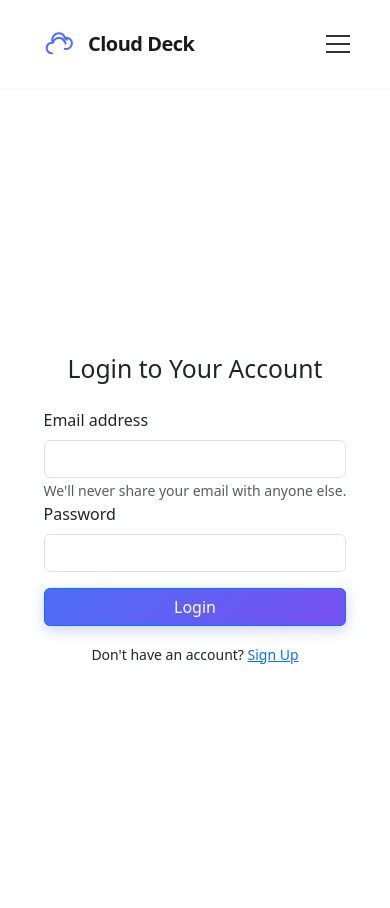
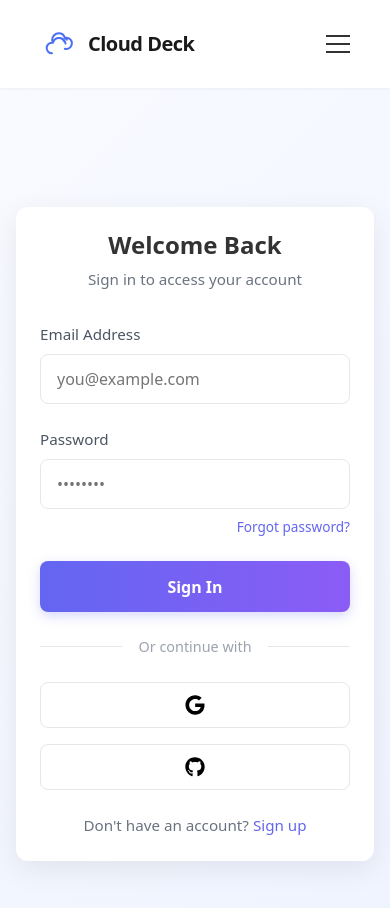
Before and after one commit to Shubham-Singh-01/Cloud_Deck, a React (Create React App) app: page /login in a window 390 px wide. Shown: the top 908 px of the page. Built offline with nearby package versions, Linux system fonts and the light colour scheme.

Commit message:
UI Update 1.2
1. Fixed UnClickable Logo Button linked to Main Page.
2. Revamped the Login. js
3. Revamped the Signup.js
4. Combined the Login & Signup Css (For Now)
5. Linked Main Page Buttons to their Respective Pages.
6. Fixed UI for Mobile View.

```diff
--- a/package.json
+++ b/package.json
@@ -14,6 +14,7 @@
     "react": "^18.3.1",
     "react-bootstrap-icons": "^1.10.3",
     "react-dom": "^18.2.0",
+    "react-icons": "^5.5.0",
     "react-router-dom": "^6.17.0",
     "react-scripts": "5.0.1",
     "web-vitals": "^2.1.4"
--- a/public/index.html
+++ b/public/index.html
@@ -17,7 +17,7 @@
     <link href="https://cdn.jsdelivr.net/npm/bootstrap@5.3.2/dist/css/bootstrap.min.css" rel="stylesheet"
     integrity="sha384-T3c6CoIi6uLrA9TneNEoa7RxnatzjcDSCmG1MXxSR1GAsXEV/Dwwykc2MPK8M2HN" crossorigin="anonymous">
 
-    <title>Corporate-DB</title>
+    <title>Cloud Deck</title>
   </head>
   <body>
     <noscript>You need to enable JavaScript to run this app.</noscript>
--- a/src/Styles/Home.css
+++ b/src/Styles/Home.css
@@ -159,6 +159,7 @@ a {
   font-size: 1rem;
   transition: all 0.3s ease;
   cursor: pointer;
+  text-decoration: none;
 }
 
 .btn-primary {
--- /dev/null
+++ b/src/Styles/LoginSignup.css
@@ -0,0 +1,232 @@
+/* Auth.css - Styles for Login and Signup pages */
+
+/* Main container */
+.auth-container {
+  min-height: 100vh;
+  display: flex;
+  justify-content: center;
+  align-items: center;
+  background: linear-gradient(135deg, #f8faff 0%, #f0f4ff 100%);
+  padding: 2rem 1rem;
+  padding-top: 80px; /* Space for navbar */
+}
+
+/* Form container */
+.auth-form-card {
+  width: 100%;
+  max-width: 460px;
+  background-color: white;
+  border-radius: 12px;
+  box-shadow: 0 8px 30px rgba(0, 0, 0, 0.08);
+  padding: 2.5rem;
+  transition: transform 0.3s ease;
+}
+
+.auth-form-card:hover {
+  transform: translateY(-5px);
+}
+
+/* Form header */
+.auth-header {
+  margin-bottom: 2rem;
+  text-align: center;
+}
+
+.auth-title {
+  font-size: 1.8rem;
+  font-weight: 700;
+  color: #333;
+  margin-bottom: 0.5rem;
+}
+
+.auth-subtitle {
+  font-size: 0.95rem;
+  color: #6b7280;
+  margin-bottom: 0;
+}
+
+/* Form groups */
+.auth-form-group {
+  margin-bottom: 1.5rem;
+  position: relative;
+}
+
+.auth-form-label {
+  display: block;
+  margin-bottom: 0.5rem;
+  font-weight: 500;
+  color: #4b5563;
+  font-size: 0.95rem;
+}
+
+.auth-form-input {
+  width: 100%;
+  padding: 0.75rem 1rem;
+  border: 1px solid #e5e7eb;
+  border-radius: 8px;
+  font-size: 1rem;
+  transition: all 0.2s ease;
+}
+
+.auth-form-input:focus {
+  outline: none;
+  border-color: #6366f1;
+  box-shadow: 0 0 0 3px rgba(99, 102, 241, 0.1);
+}
+
+.auth-form-input.error {
+  border-color: #ef4444;
+  background-color: #fff5f5;
+}
+
+.auth-form-hint {
+  display: block;
+  margin-top: 0.5rem;
+  font-size: 0.8rem;
+  color: #6b7280;
+}
+
+.auth-form-error {
+  color: #ef4444;
+  font-size: 0.8rem;
+  margin-top: 0.5rem;
+}
+
+/* Button */
+.auth-button {
+  display: block;
+  width: 100%;
+  padding: 0.85rem 1.5rem;
+  background: linear-gradient(90deg, #6366f1, #8b5cf6);
+  color: white;
+  border: none;
+  border-radius: 8px;
+  font-weight: 600;
+  font-size: 1rem;
+  cursor: pointer;
+  transition: all 0.3s ease;
+  margin-top: 1.5rem;
+  box-shadow: 0 4px 12px rgba(99, 102, 241, 0.25);
+}
+
+.auth-button:hover {
+  transform: translateY(-2px);
+  box-shadow: 0 6px 20px rgba(99, 102, 241, 0.35);
+}
+
+.auth-button:active {
+  transform: translateY(0);
+}
+
+/* Alternative links */
+.auth-alt-link {
+  text-align: center;
+  margin-top: 1.5rem;
+  font-size: 0.95rem;
+  color: #6b7280;
+}
+
+.auth-alt-link a {
+  color: #6366f1;
+  font-weight: 500;
+  text-decoration: none;
+}
+
+.auth-alt-link a:hover {
+  text-decoration: underline;
+}
+
+/* Separator */
+.auth-separator {
+  display: flex;
+  align-items: center;
+  text-align: center;
+  margin: 1.5rem 0;
+}
+
+.auth-separator::before,
+.auth-separator::after {
+  content: '';
+  flex: 1;
+  border-bottom: 1px solid #e5e7eb;
+}
+
+.auth-separator-text {
+  padding: 0 1rem;
+  color: #9ca3af;
+  font-size: 0.9rem;
+}
+
+/* Social login buttons */
+.auth-social-buttons {
+  display: flex;
+  gap: 1rem;
+  margin-top: 1rem;
+}
+
+.auth-social-button {
+  flex: 1;
+  display: flex;
+  align-items: center;
+  justify-content: center;
+  padding: 0.75rem;
+  border: 1px solid #e5e7eb;
+  border-radius: 8px;
+  background-color: white;
+  cursor: pointer;
+  transition: all 0.2s ease;
+}
+
+.auth-social-button:hover {
+  background-color: #f9fafb;
+  border-color: #d1d5db;
+}
+
+.auth-social-button svg {
+  width: 20px;
+  height: 20px;
+}
+
+/* Form animations */
+@keyframes fadeIn {
+  from {
+    opacity: 0;
+    transform: translateY(10px);
+  }
+  to {
+    opacity: 1;
+    transform: translateY(0);
+  }
+}
+
+.auth-animate-in {
+  animation: fadeIn 0.5s ease forwards;
+}
+
+/* Password visibility toggle */
+.password-toggle {
+  position: absolute;
+  right: 1rem;
+  top: 2.5rem;
+  cursor: pointer;
+  color: #9ca3af;
+}
+
+.password-toggle:hover {
+  color: #6366f1;
+}
+
+/* Responsive adjustments */
+@media (max-width: 640px) {
+  .auth-form-card {
+    padding: 1.5rem;
+  }
+
+  .auth-title {
+    font-size: 1.5rem;
+  }
+
+  .auth-social-buttons {
+    flex-direction: column;
+  }
+}
--- a/src/Styles/Navbar.css
+++ b/src/Styles/Navbar.css
@@ -29,6 +29,11 @@
   overflow: hidden;
   text-overflow: ellipsis;
   line-height: 2; /* Ensure vertical alignment */
+}
+
+.logo-link {
+  text-decoration: none;
+  color: inherit;
 }
 
 /* Add this to ensure consistent alignment */
--- a/src/components/Login.js
+++ b/src/components/Login.js
@@ -1,13 +1,19 @@
 import React, { useState } from "react";
 import { useNavigate, Link } from "react-router-dom";
-// import './Style.css';
+import { FaGoogle, FaGithub } from "react-icons/fa";
+import "../Styles/LoginSignup.css";
 
 const Login = () => {
-    const [credentials, setCredential] = useState({email: "",password: ""})
+  const [credentials, setCredentials] = useState({ email: "", password: "" });
+  const [errors, setErrors] = useState({});
+  const [loading, setLoading] = useState(false);
   let navigate = useNavigate();
 
   const handleSubmit = async (e) => {
     e.preventDefault();
+    setLoading(true); // Show loading state
+
+    // Original login logic
     const response = await fetch("http://localhost:5000/api/auth/Login", {
       method: 'POST',
       headers: {
@@ -15,8 +21,12 @@ const Login = () => {
       },
       body: JSON.stringify({email: credentials.email, password: credentials.password})
     });
+
     const json = await response.json();
     console.log(json);
+
+    setLoading(false); // Hide loading state regardless of result
+
     if (json.success){
       localStorage.setItem('token', json.authtoken);
       navigate("/Start");
@@ -24,51 +34,99 @@ const Login = () => {
     else{
       alert("Invalid credentials");
     }
+  };
+
+  const onChange = (e) => {
+    setCredentials({ ...credentials, [e.target.name]: e.target.value });
+
+    // Clear error when user starts typing
+    if (errors[e.target.name]) {
+      setErrors({ ...errors, [e.target.name]: null });
     }
-
-  const onChange = (e)=>{
-    setCredential({...credentials, [e.target.name]: e.target.value})
-  }
+  };
 
   return (
-    <div className="container cloud-bg d-flex justify-content-center align-items-center" style={{ minHeight: "100vh" }}>
-      <div className="form-container animate-fade-in">
-        <h2 className="text-center mb-4">Login to Your Account</h2>
+    <div className="auth-container">
+      <div className="auth-form-card auth-animate-in">
+        <div className="auth-header">
+          <h2 className="auth-title">Welcome Back</h2>
+          <p className="auth-subtitle">Sign in to access your account</p>
+        </div>
+
+        {errors.form && (
+          <div className="auth-form-error" style={{ marginBottom: '1rem', textAlign: 'center' }}>
+            {errors.form}
+          </div>
+        )}
+
         <form onSubmit={handleSubmit}>
-          <div className="form-group">
-            <label htmlFor="email" className="form-label">Email address</label>
+          <div className="auth-form-group">
+            <label htmlFor="email" className="auth-form-label">
+              Email Address
+            </label>
             <input
               type="email"
-              className="form-control"
+              className={`auth-form-input ${errors.email ? "error" : ""}`}
+              id="email"
+              name="email"
               value={credentials.email}
               onChange={onChange}
-              id="email"
-              name="email"
-              aria-describedby="emailHelp"
+              placeholder="you@example.com"
               required
             />
-            <small id="emailHelp" className="form-text">We'll never share your email with anyone else.</small>
+            {errors.email && <div className="auth-form-error">{errors.email}</div>}
           </div>
-          <div className="form-group">
-            <label htmlFor="password" className="form-label">Password</label>
+
+          <div className="auth-form-group">
+            <label htmlFor="password" className="auth-form-label">
+              Password
+            </label>
             <input
               type="password"
-              className="form-control"
+              className={`auth-form-input ${errors.password ? "error" : ""}`}
+              id="password"
+              name="password"
               value={credentials.password}
               onChange={onChange}
-              name="password"
-              id="password"
+              placeholder="••••••••"
               required
             />
+            {errors.password && <div className="auth-form-error">{errors.password}</div>}
+            <div style={{ display: "flex", justifyContent: "flex-end", marginTop: "0.5rem" }}>
+              <Link to="/forgot-password" style={{ fontSize: "0.85rem", color: "#6366f1", textDecoration: "none" }}>
+                Forgot password?
+              </Link>
             </div>
-          <button type="submit" className="btn btn-primary w-100 mt-3">Login</button>
-          <div className="text-center mt-3">
-            <small>Don't have an account? <Link to="/signup" className="text-primary">Sign Up</Link></small>
+          </div>
+
+          <button
+            type="submit"
+            className="auth-button"
+            disabled={loading}
+          >
+            {loading ? "Signing in..." : "Sign In"}
+          </button>
+
+          <div className="auth-separator">
+            <span className="auth-separator-text">Or continue with</span>
+          </div>
+
+          <div className="auth-social-buttons">
+            <button type="button" className="auth-social-button">
+              <FaGoogle />
+            </button>
+            <button type="button" className="auth-social-button">
+              <FaGithub />
+            </button>
+          </div>
+
+          <div className="auth-alt-link">
+            Don't have an account? <Link to="/signup">Sign up</Link>
           </div>
         </form>
       </div>
     </div>
-  )
-}
+  );
+};
 
-export default Login
+export default Login;
--- a/src/components/Navbar.js
+++ b/src/components/Navbar.js
@@ -12,6 +12,7 @@ const Navbar = ({ isLoggedIn, userName }) => {
   return (
     <nav className="cloud-navbar">
       <div className="cloud-navbar-container">
+        <a href="/" className="logo-link">
           <div className="logo-container">
             <div className="logo-icon">
               <svg
@@ -29,6 +30,7 @@ const Navbar = ({ isLoggedIn, userName }) => {
             </div>
             <h3 className="logo-text">Cloud Deck</h3>
           </div>
+        </a>
         <button
           className={`cloud-navbar-toggler ${isExpanded ? "expanded" : ""}`}
           type="button"
--- a/src/components/Signup.js
+++ b/src/components/Signup.js
@@ -1,14 +1,17 @@
 import React, { useState } from "react";
 import { useNavigate, Link } from "react-router-dom";
-// import './Style.css';
+import { FaGoogle, FaGithub } from "react-icons/fa";
+import "../Styles/LoginSignup.css";
 
 const Signup = () => {
   const [credentials, setCredentials] = useState({
     name: "",
     email: "",
     password: "",
-        cpassword: ""
+    cpassword: "",
   });
+  const [errors, setErrors] = useState({});
+  const [loading, setLoading] = useState(false);
   const navigate = useNavigate();
 
   const handleSubmit = async (e) => {
@@ -20,6 +23,9 @@ const Signup = () => {
       return;
     }
 
+    setLoading(true); // Show loading state
+
+    // Original signup logic
     const response = await fetch("http://localhost:5000/api/auth/createuser", {
       method: "POST",
       headers: {
@@ -27,6 +33,8 @@ const Signup = () => {
       },
       body: JSON.stringify({ name, email, password })
     });
+
+    setLoading(false); // Hide loading state regardless of result
 
     if (response.ok) {
       const json = await response.json();
@@ -41,64 +49,114 @@ const Signup = () => {
 
   const onChange = (e) => {
     setCredentials({ ...credentials, [e.target.name]: e.target.value });
+
+    // Clear error when user starts typing
+    if (errors[e.target.name]) {
+      setErrors({ ...errors, [e.target.name]: null });
+    }
   };
 
   return (
-        <div className="container cloud-bg d-flex justify-content-center align-items-center" style={{ minHeight: "100vh" }}>
-            <div className="form-container animate-fade-in">
-                <h2 className="text-center mb-4">Create Your Account</h2>
+    <div className="auth-container">
+      <div className="auth-form-card auth-animate-in">
+        <div className="auth-header">
+          <h2 className="auth-title">Create an Account</h2>
+          <p className="auth-subtitle">Join us to get started</p>
+        </div>
+
         <form onSubmit={handleSubmit}>
-                    <div className="form-group">
-                        <label htmlFor="name" className="form-label">Full Name</label>
+          <div className="auth-form-group">
+            <label htmlFor="name" className="auth-form-label">
+              Full Name
+            </label>
             <input
               type="text"
-                            className="form-control"
+              className="auth-form-input"
               id="name"
               name="name"
+              value={credentials.name}
               onChange={onChange}
+              placeholder="John Doe"
               required
             />
           </div>
-                    <div className="form-group">
-                        <label htmlFor="email" className="form-label">Email address</label>
+
+          <div className="auth-form-group">
+            <label htmlFor="email" className="auth-form-label">
+              Email Address
+            </label>
             <input
               type="email"
-                            className="form-control"
+              className="auth-form-input"
               id="email"
+              name="email"
+              value={credentials.email}
               onChange={onChange}
-                            name="email"
-                            aria-describedby="emailHelp"
+              placeholder="you@example.com"
               required
             />
-                        <small id="emailHelp" className="form-text">We'll never share your email with anyone else.</small>
           </div>
-                    <div className="form-group">
-                        <label htmlFor="password" className="form-label">Password</label>
+
+          <div className="auth-form-group">
+            <label htmlFor="password" className="auth-form-label">
+              Password
+            </label>
             <input
               type="password"
-                            className="form-control"
+              className="auth-form-input"
+              id="password"
               name="password"
-                            id="password"
+              value={credentials.password}
               onChange={onChange}
+              placeholder="••••••••"
+              minLength={8}
+              required
+            />
+            <small className="auth-form-hint">
+              Use at least 8 characters with one uppercase letter, one lowercase letter, and one number
+            </small>
+          </div>
+
+          <div className="auth-form-group">
+            <label htmlFor="cpassword" className="auth-form-label">
+              Confirm Password
+            </label>
+            <input
+              type="password"
+              className="auth-form-input"
+              id="cpassword"
+              name="cpassword"
+              value={credentials.cpassword}
+              onChange={onChange}
+              placeholder="••••••••"
               minLength={8}
               required
             />
           </div>
-                    <div className="form-group">
-                        <label htmlFor="cpassword" className="form-label">Confirm Password</label>
-                        <input
-                            type="password"
-                            className="form-control"
-                            name="cpassword"
-                            id="cpassword"
-                            onChange={onChange}
-                            minLength={8}
-                            required
-                        />
+
+          <button
+            type="submit"
+            className="auth-button"
+            disabled={loading}
+          >
+            {loading ? "Creating Account..." : "Create Account"}
+          </button>
+
+          <div className="auth-separator">
+            <span className="auth-separator-text">Or continue with</span>
           </div>
-                    <button type="submit" className="btn btn-primary w-100 mt-3">Sign Up</button>
-                    <div className="text-center mt-3">
-                        <small>Already have an account? <Link to="/login" className="text-primary">Login</Link></small>
+
+          <div className="auth-social-buttons">
+            <button type="button" className="auth-social-button">
+              <FaGoogle />
+            </button>
+            <button type="button" className="auth-social-button">
+              <FaGithub />
+            </button>
+          </div>
+
+          <div className="auth-alt-link">
+            Already have an account? <Link to="/login">Sign in</Link>
           </div>
         </form>
       </div>
```
Also changed, not shown: src/components/Home.js (+156 -43 lines), 1 other file (tests, documents, lock files or other folders). Lines whose indentation alone changed are shown as unchanged.
